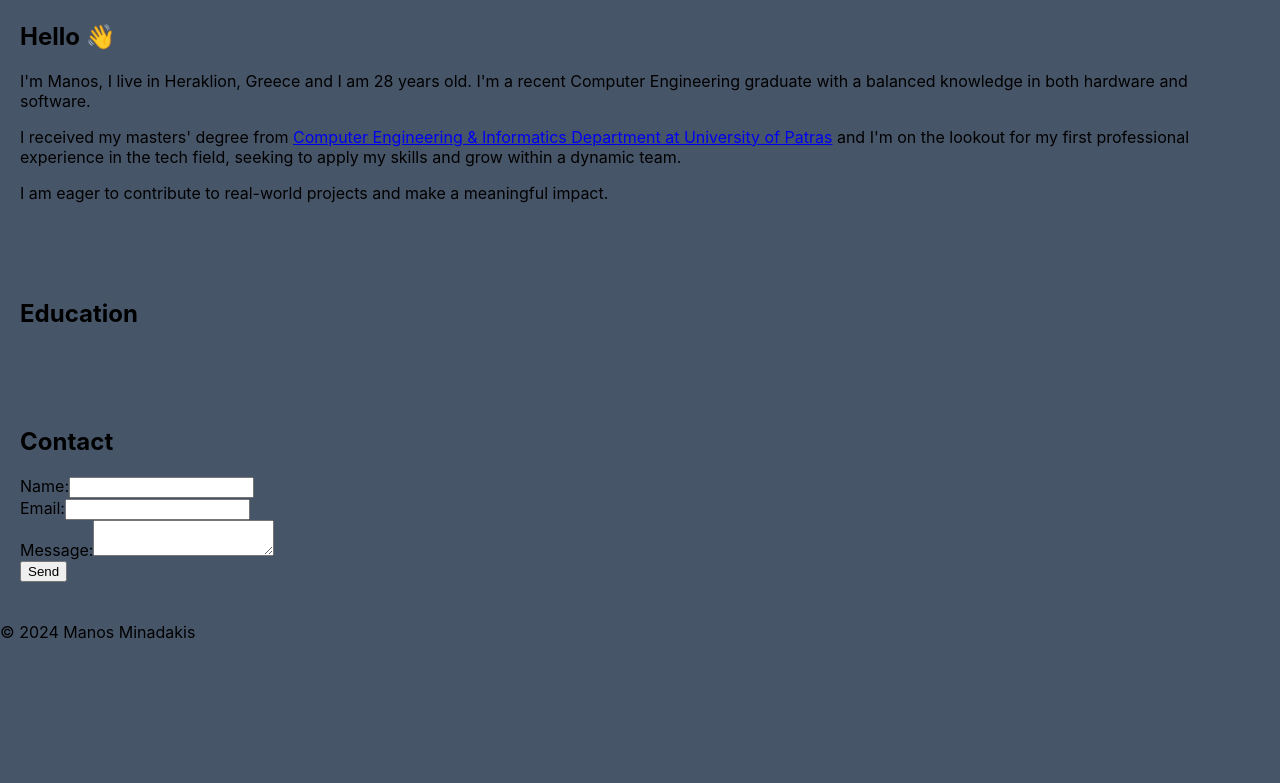
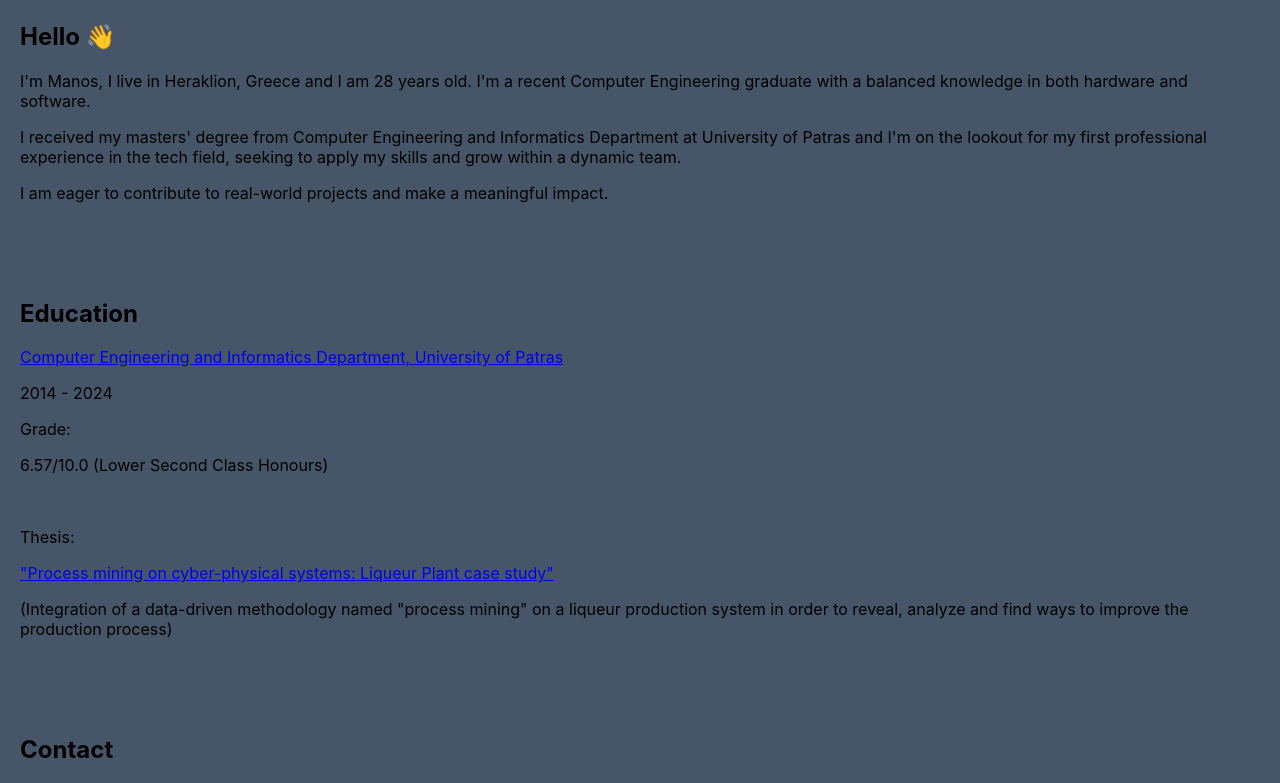
Before and after one commit to manosmin/manosmin.github.io, a React (Create React App) app: page / in a window 1280 px wide. Shown: the part 541-1324 px from the top of the page. Before the commit the page ends 1199 px from the top, so only its background shows below. Built offline with nearby package versions, Linux system fonts and the light colour scheme.

Commit message:
updated education section

```diff
--- a/src/components/About.js
+++ b/src/components/About.js
@@ -6,7 +6,7 @@ const About = () => {
       <img src="/profile.jpg" id="profile-pic" alt="Profile" className="w-32 h-32 rounded-full shadow-lg" />
       <h2 className="text-2xl text-white font-semibold mt-4">Hello 👋</h2>
       <p className="mt-2 text-center text-white">I'm Manos, I live in Heraklion, Greece and I am 28 years old. I'm a recent Computer Engineering graduate with a balanced knowledge in both hardware and software.</p>
-      <p className="mt-2 text-white text-center"> I received my masters' degree from <a rel="noopener noreferrer" href="https://www.ceid.upatras.gr" target='_blank' className="hover:underline">Computer Engineering & Informatics Department at University of Patras</a> and I'm on the lookout for my first professional experience in the tech field, seeking to apply my skills and grow within a dynamic team.</p><p className="mt-2 text-white text-center">I am eager to contribute to real-world projects and make a meaningful impact.</p>
+      <p className="mt-2 text-white text-center"> I received my masters' degree from Computer Engineering and Informatics Department at University of Patras and I'm on the lookout for my first professional experience in the tech field, seeking to apply my skills and grow within a dynamic team.</p><p className="mt-2 text-white text-center">I am eager to contribute to real-world projects and make a meaningful impact.</p>
     </section>
   );
 };
--- a/src/components/Contact.js
+++ b/src/components/Contact.js
@@ -39,8 +39,8 @@ const Contact = () => {
   };
 
   return (
-    <section id="contact" className="bg-gray-800 text-white p-5">
-      <h2 className="text-2xl font-semibold">Contact</h2>
+    <section id="contact" className="bg-gray-800 text-white p-10">
+      <h2 className="mb-4 text-2xl font-semibold">Contact</h2>
       <form onSubmit={handleSubmit} className="mt-2 space-y-4">
         <div>
           <label className="block">Name:</label>
--- a/src/components/Education.js
+++ b/src/components/Education.js
@@ -2,8 +2,11 @@ import React from 'react'
 
 function Education() {
   return (
-    <section id="education" className="bg-gray-800 text-white p-5">
-      <h2 className="text-2xl font-semibold">Education</h2>
+    <section id="education" className="bg-gray-800 text-white p-10">
+      <h2 className=" mb-4 text-2xl font-semibold">Education</h2>
+      <a rel="noopener noreferrer" href="https://www.ceid.upatras.gr" target='_blank' className="font-semibold hover:underline">Computer Engineering and Informatics Department, University of Patras</a><p>2014 - 2024</p>
+      <p className="inline font-medium">Grade: </p> <p className="inline">6.57/10.0 (Lower Second Class Honours)</p><br/>
+      <p className="inline font-medium">Thesis: </p> <a rel="noopener noreferrer" target="_blank" href="https://nemertes.library.upatras.gr/items/b24439d5-3bd7-4de0-b9f6-8f67c0ddf3aa"className="hover:underline inline">"Process mining on cyber-physical systems: Liqueur Plant case study" </a><p className="italic inline">(Integration of a data-driven methodology named "process mining" on a liqueur production system in order to reveal, analyze and find ways to improve the production process)</p>
     </section>
   )
 }
--- a/src/components/Footer.js
+++ b/src/components/Footer.js
@@ -2,7 +2,7 @@ import React from 'react';
 
 const Footer = () => {
   return (
-    <footer className="bg-gray-800 text-white p-3">
+    <footer className="bg-gray-800 text-white p-5">
       <p>&copy; 2024 Manos Minadakis</p>
     </footer>
   );
```
